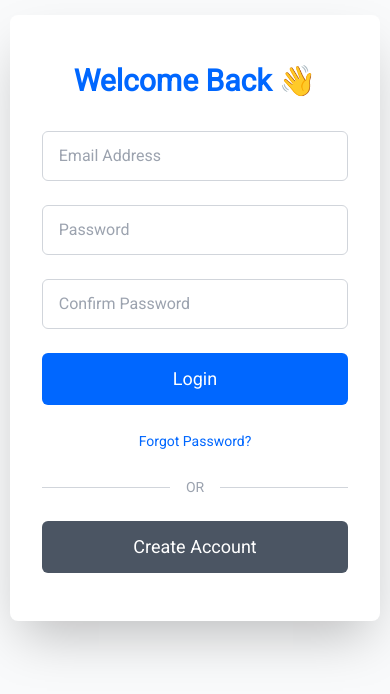
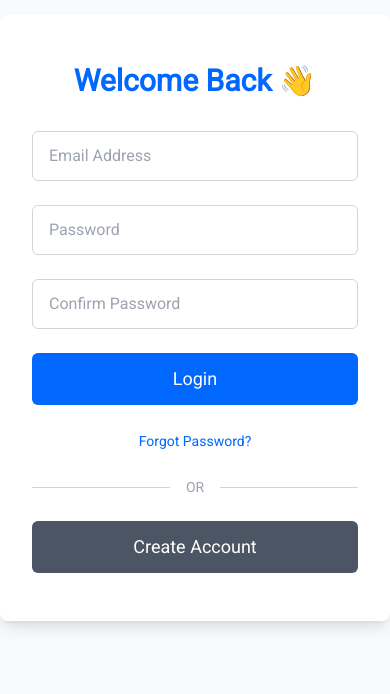
Before and after one commit to kumargaurav3815/Medicare_frontend, a React (Vite) app: page /login in a window 390 px wide. Shown: the part 104-798 px from the top of the page. Built offline with nearby package versions, Linux system fonts and the light colour scheme.

Commit message:
Fix CORS: use array instead of comma string

```diff
--- a/src/pages/Login.jsx
+++ b/src/pages/Login.jsx
@@ -84,13 +84,13 @@ function Login() {
 
     document.body.style.overflowY = "hidden"; // Lock vertical scroll
     return () => {
-      document.body.style.overflowY = "auto"; // Restore on unmount
+      document.body.style.overflowY = "auto";
     };
   }, []);
 
   return (
-    <section className="flex items-center justify-center h-screen overflow-x-auto bg-gray-50 dark:bg-[#0f172a] transition-all duration-300 ease-in-out">
-      <div className="flex flex-col lg:flex-row w-[95%] max-w-[1200px] shadow-2xl rounded-lg overflow-hidden bg-white dark:bg-slate-900">
+    <section className="flex items-center justify-center min-h-screen w-full bg-gray-50 dark:bg-[#0f172a]">
+      <div className="w-full max-w-[1200px] mx-auto flex flex-col lg:flex-row shadow-lg rounded-lg overflow-hidden bg-white dark:bg-slate-900">
         {/* Image Section */}
         <div className="hidden lg:flex w-full lg:w-1/2">
           <img
```
